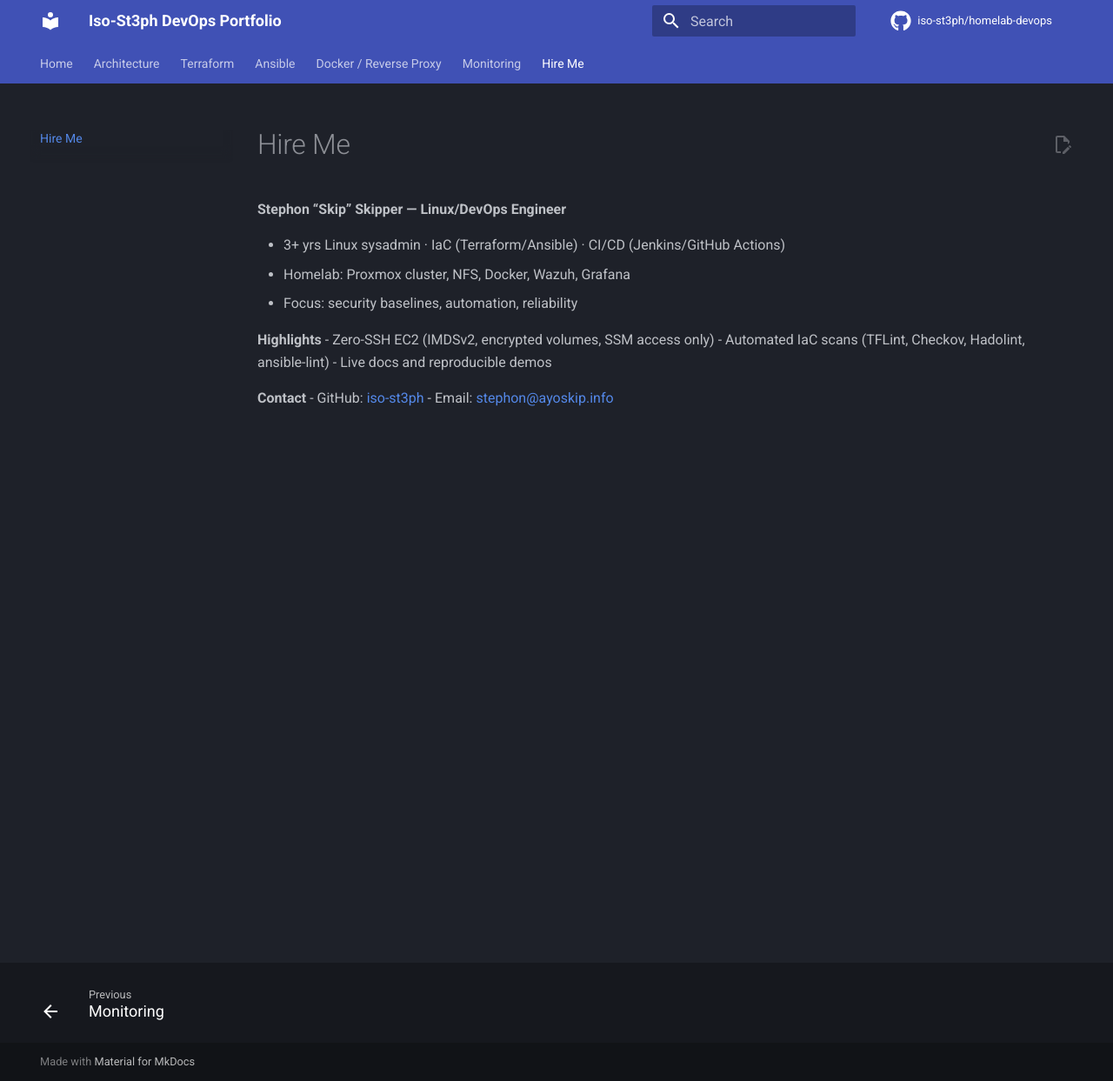
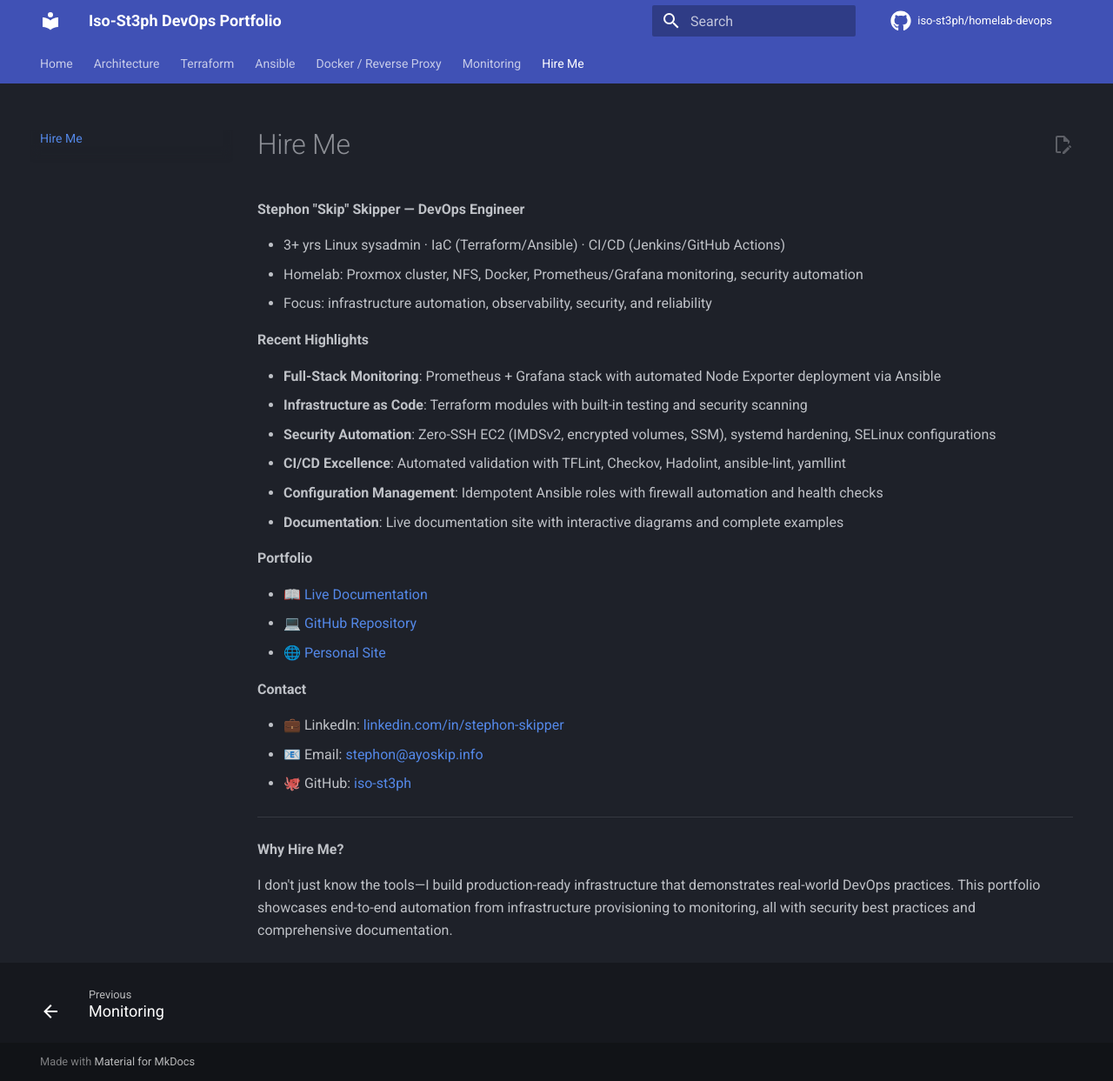
Before and after one commit to iso-st3ph/homelab-devops, an MkDocs documentation site: the page built from docs/hire-me.md, in a window 1280 px wide and 1243 px high. Shown: the whole window at 87% size. Built offline with MkDocs 1.6.1 and Material for MkDocs 9.7.7, drawn with Linux system fonts in a browser that asks for light colours; comment, search, counter and statistics services are not loaded.

Commit message:
docs: update GitHub Pages with monitoring features and improved content
- Add monitoring stack to homepage with updated pipeline diagram
- Include Prometheus + Grafana in projects page
- Update hire-me page with recent accomplishments and monitoring work
- Add quick start examples for monitoring deployment
- Update tech stack to include observability tools
- Improve navigation and cross-linking

```diff
--- a/docs/hire-me.md
+++ b/docs/hire-me.md
@@ -1,16 +1,34 @@
 # Hire Me
 
-**Stephon “Skip” Skipper — Linux/DevOps Engineer**
+**Stephon "Skip" Skipper — DevOps Engineer**
 
 - 3+ yrs Linux sysadmin · IaC (Terraform/Ansible) · CI/CD (Jenkins/GitHub Actions)
-- Homelab: Proxmox cluster, NFS, Docker, Wazuh, Grafana
-- Focus: security baselines, automation, reliability
+- Homelab: Proxmox cluster, NFS, Docker, Prometheus/Grafana monitoring, security automation
+- Focus: infrastructure automation, observability, security, and reliability
 
-**Highlights**
-- Zero-SSH EC2 (IMDSv2, encrypted volumes, SSM access only)
-- Automated IaC scans (TFLint, Checkov, Hadolint, ansible-lint)
-- Live docs and reproducible demos
+**Recent Highlights**
+
+- **Full-Stack Monitoring**: Prometheus + Grafana stack with automated Node Exporter deployment via Ansible
+- **Infrastructure as Code**: Terraform modules with built-in testing and security scanning
+- **Security Automation**: Zero-SSH EC2 (IMDSv2, encrypted volumes, SSM), systemd hardening, SELinux configurations
+- **CI/CD Excellence**: Automated validation with TFLint, Checkov, Hadolint, ansible-lint, yamllint
+- **Configuration Management**: Idempotent Ansible roles with firewall automation and health checks
+- **Documentation**: Live documentation site with interactive diagrams and complete examples
+
+**Portfolio**
+
+- 📖 [Live Documentation](https://iso-st3ph.github.io/homelab-devops/)
+- 💻 [GitHub Repository](https://github.com/iso-st3ph/homelab-devops)
+- 🌐 [Personal Site](https://ayoskip.info)
 
 **Contact**
-- GitHub: [iso-st3ph](https://github.com/iso-st3ph)
-- Email: stephon@ayoskip.info
+
+- 💼 LinkedIn: [linkedin.com/in/stephon-skipper](https://www.linkedin.com/in/stephon-skipper/)
+- 📧 Email: stephon@ayoskip.info
+- 🐙 GitHub: [iso-st3ph](https://github.com/iso-st3ph)
+
+---
+
+**Why Hire Me?**
+
+I don't just know the tools—I build production-ready infrastructure that demonstrates real-world DevOps practices. This portfolio showcases end-to-end automation from infrastructure provisioning to monitoring, all with security best practices and comprehensive documentation.
```
Also changed, not shown: docs/index.md (+53 -5 lines), docs/projects.md (+38 -2 lines).
